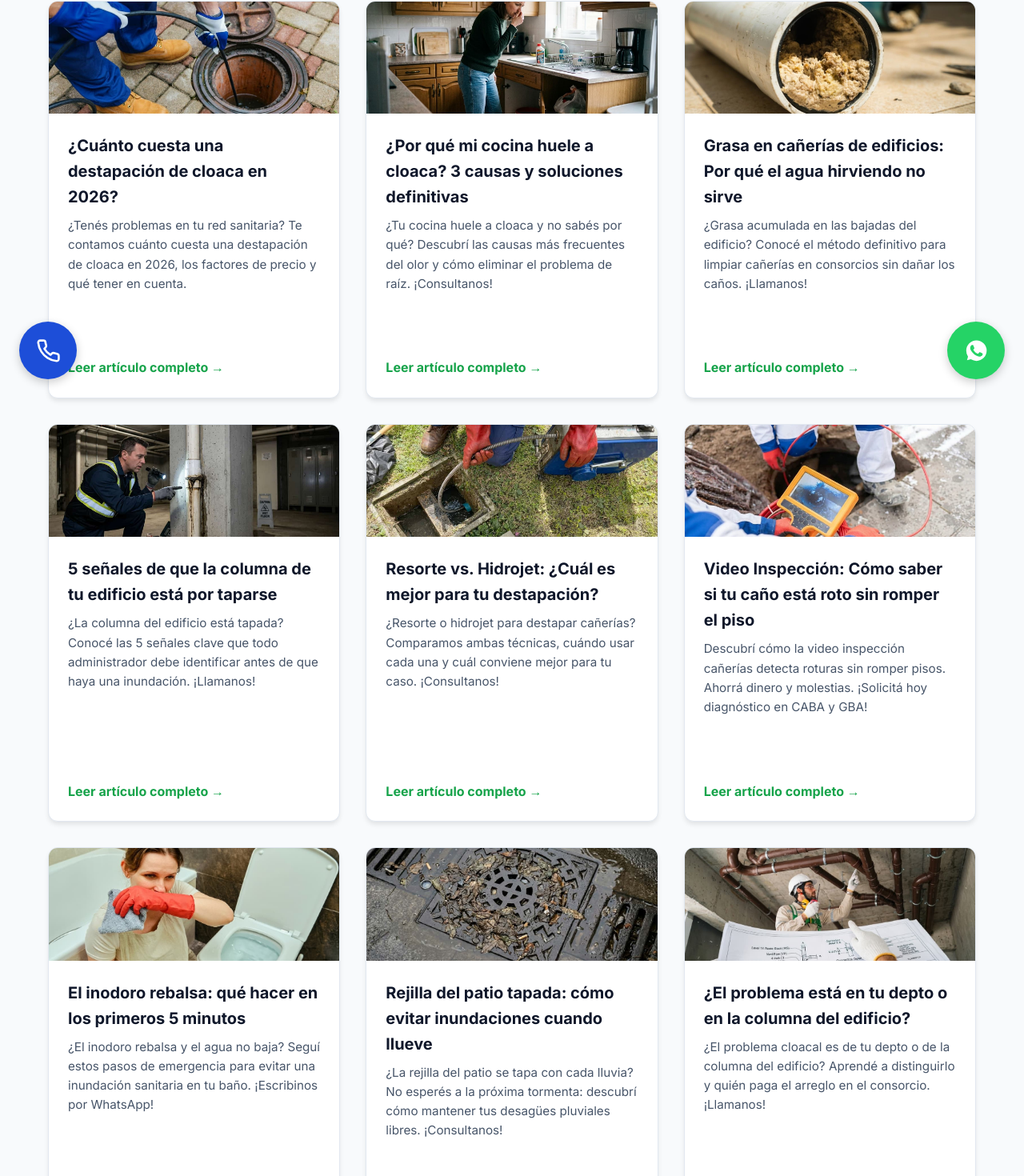
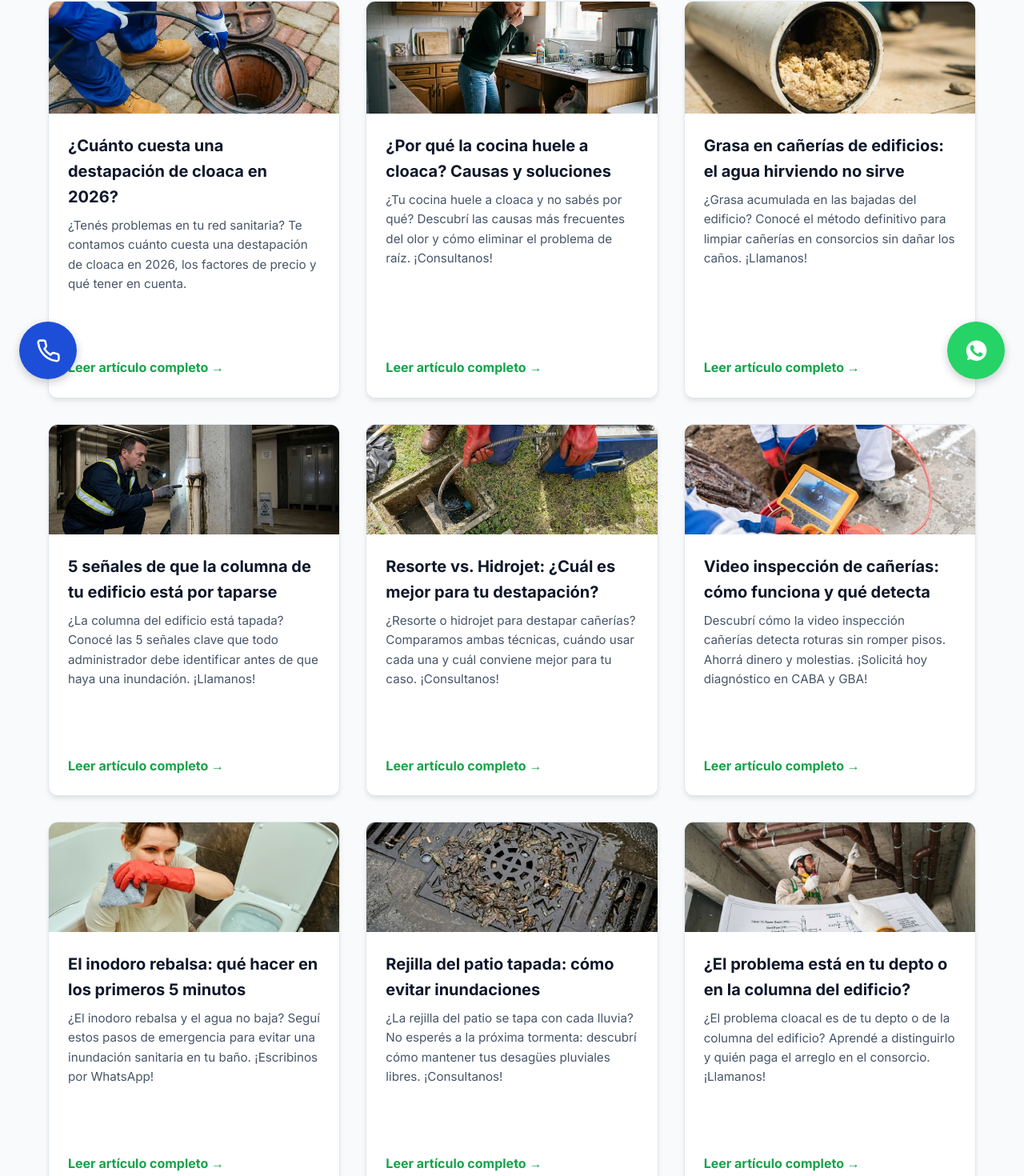
Before and after one commit to openaguawev/openagua-destapaciones, a Next.js app: page /blog in a window 1280 px wide. Shown: the part 302-1772 px from the top of the page at 80% size. Built offline with nearby package versions, Linux system fonts and the light colour scheme.

Commit message:
SEO: optimizar titles de articulos de blog y servicio de video inspeccion para evitar recortes

```diff
--- a/src/data/blog.ts
+++ b/src/data/blog.ts
@@ -87,7 +87,7 @@ export const getArticulos = (): Articulo[] => {
       slug: 'por-que-cocina-huele-a-cloaca',
       publishedAt: '2024-01-10',
       updatedAt: '2026-05-04',
-      title: '¿Por qué mi cocina huele a cloaca? 3 causas y soluciones definitivas',
+      title: '¿Por qué la cocina huele a cloaca? Causas y soluciones',
       image: '/img/cocina-huele-cloaca.jpg',
       alt: 'Destapación de cocina y solución a olores de cloaca en CABA - Openagua',
       excerpt: '¿Tu cocina huele a cloaca y no sabés por qué? Descubrí las causas más frecuentes del olor y cómo eliminar el problema de raíz. ¡Consultanos!',
@@ -171,7 +171,7 @@ export const getArticulos = (): Articulo[] => {
       slug: 'grasa-canerias-edificios-agua-hirviendo',
       publishedAt: '2024-02-10',
       updatedAt: '2026-05-04',
-      title: 'Grasa en cañerías de edificios: Por qué el agua hirviendo no sirve',
+      title: 'Grasa en cañerías de edificios: el agua hirviendo no sirve',
       image: '/img/cano-con-grasa.jpg',
       alt: 'Grasa petrificada en cañerías de edificios de zona norte - Openagua',
       excerpt: '¿Grasa acumulada en las bajadas del edificio? Conocé el método definitivo para limpiar cañerías en consorcios sin dañar los caños. ¡Llamanos!',
@@ -416,7 +416,7 @@ export const getArticulos = (): Articulo[] => {
       slug: 'video-inspeccion-canerias-como-funciona',
       publishedAt: '2026-05-17',
       updatedAt: '2026-05-17',
-      title: 'Video Inspección: Cómo saber si tu caño está roto sin romper el piso',
+      title: 'Video inspección de cañerías: cómo funciona y qué detecta',
       seoTitle: 'Cómo Saber si un Caño Está Roto Sin Romper el Piso',
       image: '/img/video-inspeccion.jpg',
       alt: 'Video inspección de cañerías rotas sin romper el piso en CABA y GBA - Openagua',
@@ -568,7 +568,7 @@ export const getArticulos = (): Articulo[] => {
       slug: 'rejilla-patio-tapada-lluvia',
       publishedAt: '2024-07-10',
       updatedAt: '2026-05-04',
-      title: 'Rejilla del patio tapada: cómo evitar inundaciones cuando llueve',
+      title: 'Rejilla del patio tapada: cómo evitar inundaciones',
       image: '/img/rejilla-patio.jpg',
       alt: 'Destapación de rejilla de patio inundada tras tormenta - Openagua',
       excerpt: '¿La rejilla del patio se tapa con cada lluvia? No esperés a la próxima tormenta: descubrí cómo mantener tus desagües pluviales libres. ¡Consultanos!',
@@ -797,7 +797,7 @@ export const getArticulos = (): Articulo[] => {
       slug: 'como-destapar-inodoro',
       publishedAt: '2024-10-10',
       updatedAt: '2026-05-04',
-      title: 'Cómo destapar un inodoro: soluciones caseras y cuidados urgentes',
+      title: 'Cómo destapar un inodoro: soluciones y cuándo llamar',
       seoTitle: 'Cómo Destapar un Inodoro: Métodos Caseros Seguros',
       image: '/img/destapando-un-inodoro.jpg',
       alt: 'Destapación de inodoro con máquina de sonda electromecánica - Openagua',
@@ -1194,7 +1194,7 @@ export const getArticulos = (): Articulo[] => {
       slug: 'que-no-tirar-en-la-pileta-de-cocina',
       publishedAt: '2025-03-10',
       updatedAt: '2025-03-10',
-      title: 'Qué no tirar en la pileta de cocina para evitar obstrucciones',
+      title: 'Qué no tirar en la pileta de cocina para evitar tapones',
       seoTitle: 'Qué no tirar en la pileta de cocina para evitar obstrucciones',
       h1: 'Qué no tirar en la pileta de cocina para evitar que se tape',
       image: '/img/mugre.jpg',
@@ -1350,7 +1350,7 @@ export const getArticulos = (): Articulo[] => {
       slug: 'como-detectar-una-camara-cloacal-tapada',
       publishedAt: '2025-06-10',
       updatedAt: '2025-06-10',
-      title: 'Cómo detectar una cámara cloacal tapada',
+      title: 'Cómo detectar una cámara cloacal tapada | Openagua',
       seoTitle: 'Cómo detectar una cámara cloacal tapada',
       h1: 'Cómo detectar una cámara cloacal tapada antes de que rebalse',
       image: '/img/camara-tapada.jpg',
@@ -1400,7 +1400,7 @@ export const getArticulos = (): Articulo[] => {
       slug: 'que-hacer-cuando-se-inunda-el-sotano',
       publishedAt: '2026-05-06',
       updatedAt: '2026-05-06',
-      title: 'Sótano inundado: qué hacer paso a paso',
+      title: 'Sótano inundado: qué hacer paso a paso | Openagua',
       seoTitle: 'Sótano Inundado: Qué Hacer Paso a Paso',
       h1: 'Sótano inundado: guía práctica para actuar sin errores',
       image: '/img/sotano-inundado.jpg',
@@ -1647,7 +1647,7 @@ export const getArticulos = (): Articulo[] => {
       slug: 'como-cambiar-flexible-caneria',
       publishedAt: '2026-05-06',
       updatedAt: '2026-05-06',
-      title: 'Cómo cambiar un flexible de cañería',
+      title: 'Cómo cambiar un flexible de cañería | Openagua',
       seoTitle: 'Cómo Cambiar un Flexible de Cañería Paso a Paso',
       h1: 'Cómo cambiar un flexible de cañería: guía paso a paso',
       image: '/img/cambio-flexible.jpg',
@@ -1946,7 +1946,7 @@ export const getArticulos = (): Articulo[] => {
       slug: 'mochila-inodoro-pierde-agua-causas-soluciones',
       publishedAt: '2026-05-17',
       updatedAt: '2026-05-17',
-      title: 'Por qué la mochila del inodoro pierde agua (y cómo solucionarlo)',
+      title: 'Mochila del inodoro pierde agua: causas y soluciones',
       image: '/img/mochila-inodoro.jpg',
       alt: 'Mochila de inodoro pierde agua por válvula defectuosa',
       excerpt: '¿Tu mochila del inodoro pierde agua sin parar? Descubrí las causas comunes y cómo arreglarlo. Si la pérdida persiste, comunicate con nuestros técnicos.',
@@ -2023,7 +2023,7 @@ export const getArticulos = (): Articulo[] => {
     slug: 'fuelle-inodoro-pierde-agua-como-cambiarlo',
     publishedAt: '2026-05-17',
     updatedAt: '2026-05-17',
-    title: 'El fuelle del inodoro pierde agua: cómo detectarlo y cambiarlo',
+    title: 'Fuelle del inodoro pierde agua: cómo detectarlo y cambiarlo',
     image: '/img/fuelle-inodoro.jpg',
     alt: 'Cambio de fuelle averiado en inodoro en baño',
     excerpt: '¿Tu fuelle inodoro pierde agua y te inunda el baño? Te enseño a cambiarlo paso a paso. Si el problema sigue, escribinos para una visita técnica.',
@@ -2103,7 +2103,7 @@ export const getArticulos = (): Articulo[] => {
     slug: 'canos-pluviales-o-fluviales-diferencias',
     publishedAt: '2026-05-17',
     updatedAt: '2026-05-17',
-    title: 'Caños pluviales o fluviales: cuál es la diferencia y por qué importa',
+    title: 'Caños pluviales o fluviales: diferencias y por qué importa',
     image: '/img/caneria-pluvial.jpg',
     alt: 'Diferencia de desagües entre cañerías para lluvias en techo',
     excerpt: '¿Dudas entre caños pluviales o fluviales en tu casa? Aprendé las diferencias reales para evitar inundaciones. Si se tapan, contactanos hoy mismo.',
--- a/src/data/servicios.ts
+++ b/src/data/servicios.ts
@@ -371,7 +371,7 @@ export const getServicios = (): ServicioData[] => {
         { q: "¿Hasta cuántos metros llega la cámara?", a: "Nuestros equipos tienen sondas de hasta 30 metros de longitud, cubriendo la mayoría de las redes domiciliarias y comerciales." }
       ],
       {
-        seoTitle: "Video Inspección de Cañerías con Cámara HD | Sin Romper | Openagua",
+        seoTitle: "Video Inspección de Cañerías con Cámara HD | Openagua",
         seoDescription: "Inspeccionamos tus cañerías con cámara HD sin romper pisos ni paredes. Detectamos roturas, raíces y obstrucciones al instante. CABA y GBA. ☎ 11 5179-7649.",
         benefitsTitle: "Nuestro Compromiso Profesional",
         benefits: [
```
